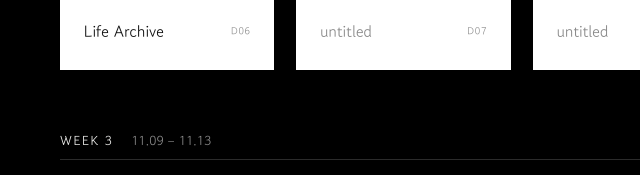
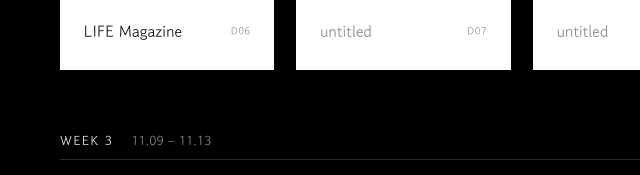
Before and after one commit to hyejunmoon/daily-vibecoding, a plain HTML site: page index.html in a window 1280 px wide. Shown: the part 588-763 px from the top of the page, 0-640 px from the left. Drawn offline with Linux system fonts and the light colour scheme.

Commit message:
Day 6 제목을 LIFE Magazine으로 변경
Co-Authored-By: Claude Opus 5.5 <noreply@anthropic.com>

```diff
--- a/index.html
+++ b/index.html
@@ -151,7 +151,7 @@
       thumb: 'wordblob',
     },
     '2026-11-02': {
-      title: 'Life Archive',
+      title: 'LIFE Magazine',
       credit: '월터의 상상은 현실이 된다 · LIFE',
       note: 'LIFE 1월호 책장을 옆으로 넘기고, 마지막 호 표지는 내 사진으로',
       url: './day06/',
```
Also changed, not shown: day06/index.html (+1 -1 lines).
